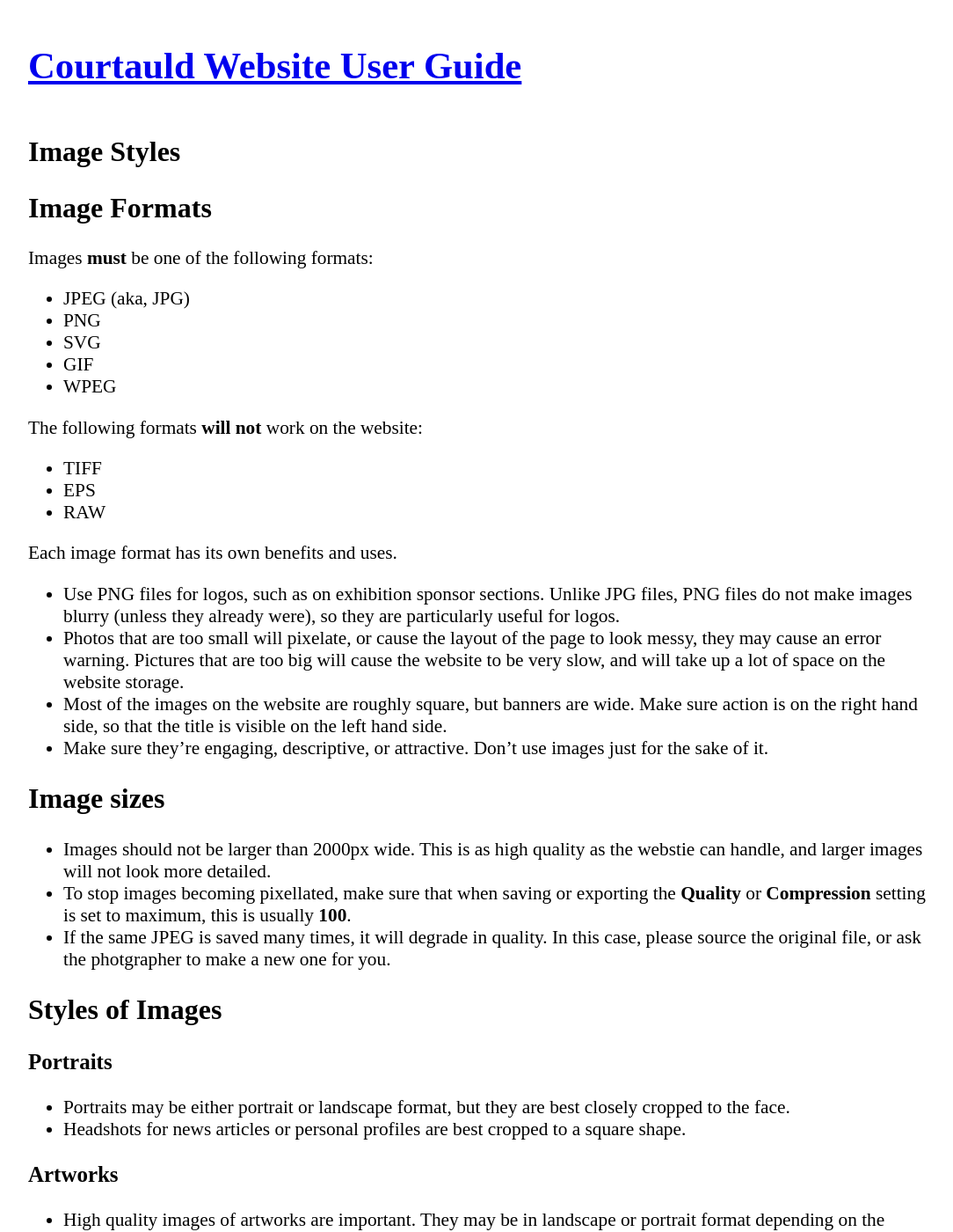
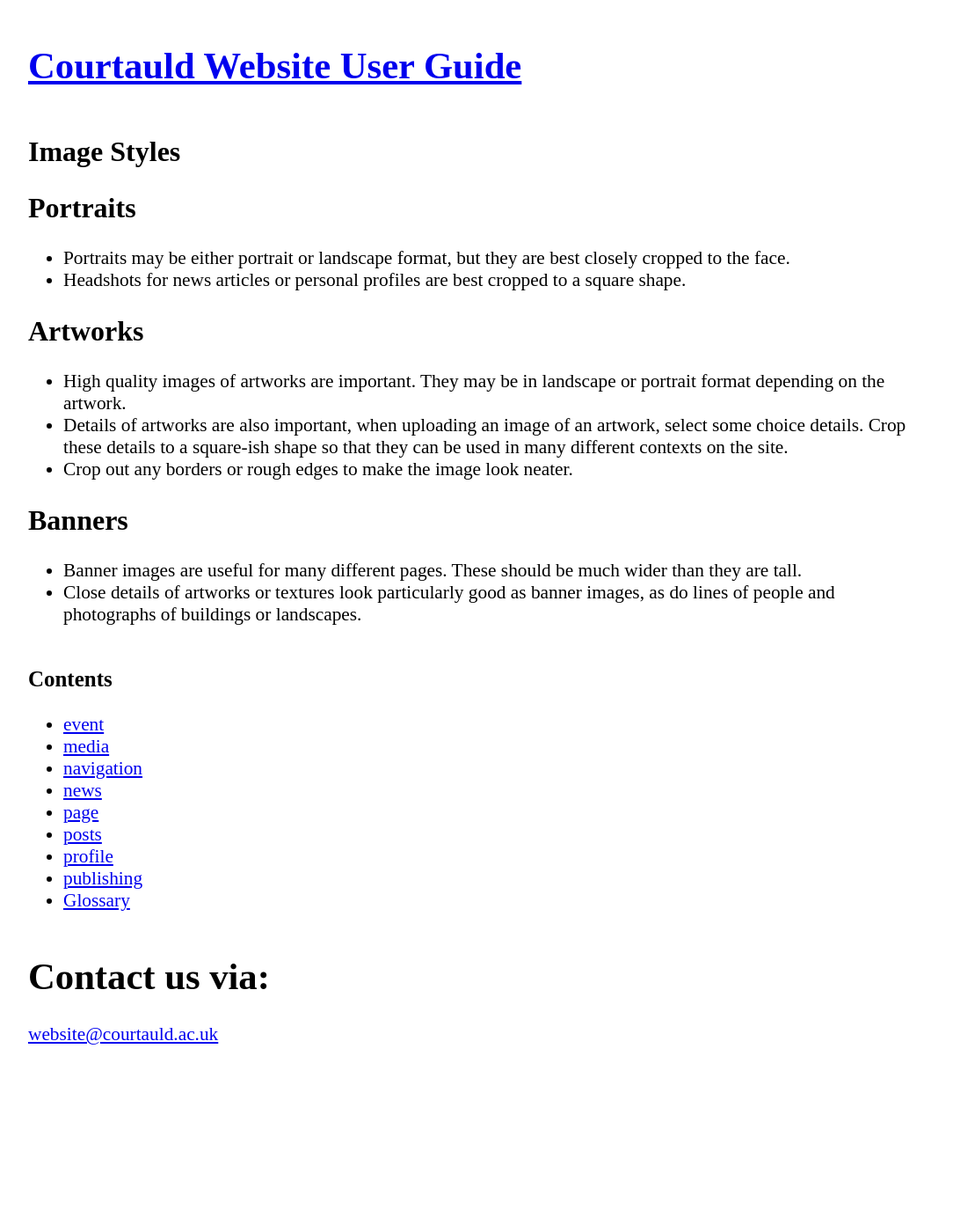
Before and after one commit to Courtauld/guide, a Jekyll site: the page built from _media/image-style.md, in a window 1280 px wide and 1400 px high. Shown: the whole window at 88% size, without its empty margins (96-1180 px from the left). Built offline with Jekyll 4.4.1, drawn with Linux system fonts in a browser that asks for light colours.

Commit message:
Correct headings on image-style page

```diff
--- a/_media/image-style.md
+++ b/_media/image-style.md
@@ -1,50 +1,18 @@
 ---
 title: Image Styles
 ---
-## Image Formats
-
-Images **must** be one of the following formats:
-
-- JPEG (aka, JPG)
-- PNG
-- SVG
-- GIF
-- WPEG
-
-The following formats **will not** work on the website:
-
-- TIFF
-- EPS
-- RAW
-
-Each image format has its own benefits and uses.
-
-- Use PNG files for logos, such as on exhibition sponsor sections. Unlike JPG files, PNG files do not make images blurry (unless they already were), so they are particularly useful for logos.
-- Photos that are too small will pixelate, or cause the layout of the page to look messy, they may cause an error warning.
-Pictures that are too big will cause the website to be very slow, and will take up a lot of space on the website storage.
-- Most of the images on the website are roughly square, but banners are wide. Make sure action is on the right hand side, so that the title is visible on the left hand side.
-- Make sure they're engaging, descriptive, or attractive. Don't use images just for the sake of it.
-
-## Image sizes
-
-* Images should not be larger than 2000px wide. This is as high quality as the webstie can handle, and larger images will not look more detailed.
-* To stop images becoming pixellated, make sure that when saving or exporting the **Quality** or **Compression** setting is set to maximum, this is usually **100**.
-* If the same JPEG is saved many times, it will degrade in quality. In this case, please source the original file, or ask the photgrapher to make a new one for you.
-
-## Styles of Images
-
-### Portraits
+## Portraits
 
 * Portraits may be either portrait or landscape format, but they are best closely cropped to the face.
 * Headshots for news articles or personal profiles are best cropped to a square shape.
 
-### Artworks
+## Artworks
 
 * High quality images of artworks are important. They may be in landscape or portrait format depending on the artwork.
 * Details of artworks are also important, when uploading an image of an artwork, select some choice details. Crop these details to a square-ish shape so that they can be used in many different contexts on the site.
 * Crop out any borders or rough edges to make the image look neater.
 
-### Banners
+## Banners
 
 * Banner images are useful for many different pages. These should be much wider than they are tall.
 * Close details of artworks or textures look particularly good as banner images, as do lines of people and photographs of buildings or landscapes.
```
